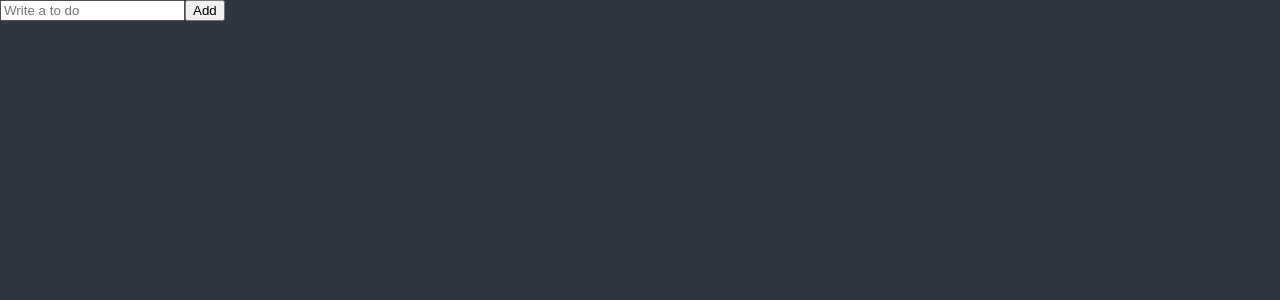
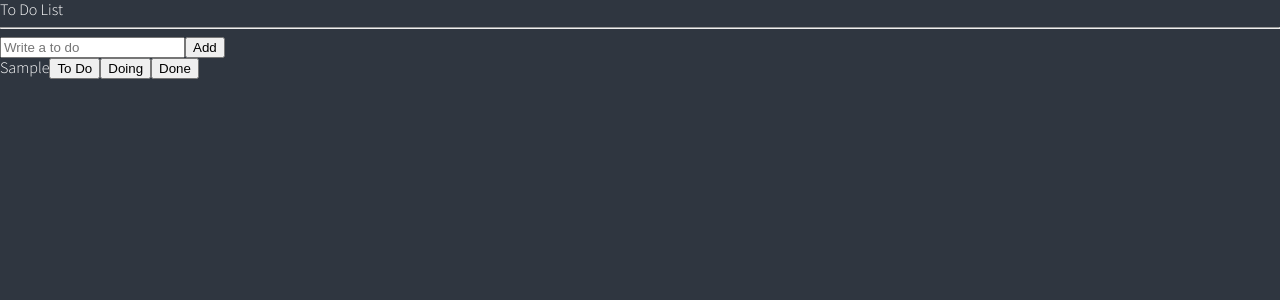
Before and after one commit to letminjae/Recoil_Todo_App, a React (Create React App) app: page / in a window 1280 px wide. Both pictures are taken after typing "Sample" into the empty fields and a click on the button "Add". Shown: the top 300 px of the page. Built offline with nearby package versions, Linux system fonts and the light colour scheme.

Commit message:
REFACTORING: devide components and atoms

```diff
--- a/src/App.tsx
+++ b/src/App.tsx
@@ -1,5 +1,5 @@
 import { createGlobalStyle } from "styled-components";
-import ToDoList from "./ToDoList";
+import ToDoList from "./components/ToDoList";
 
 const GlobalStyle = createGlobalStyle`
 @import url('https://fonts.googleapis.com/css2?family=Source+Sans+Pro:wght@300;400&display=swap');
--- /dev/null
+++ b/src/atoms.tsx
@@ -0,0 +1,12 @@
+import { atom } from "recoil";
+
+export interface IToDo {
+  text: string;
+  id: number;
+  category: "TO_DO" | "DOING" | "DONE";
+}
+
+export const toDoState = atom<IToDo[]>({
+  key: "toDo",
+  default: [],
+});
--- /dev/null
+++ b/src/components/CreateToDo.tsx
@@ -0,0 +1,35 @@
+import { useForm } from "react-hook-form";
+import { useSetRecoilState } from "recoil";
+import { toDoState } from "../atoms";
+
+interface IForm {
+  toDo: string;
+}
+
+function CreateToDo() {
+  const {register, handleSubmit, setValue} = useForm<IForm>();
+
+  const setToDos = useSetRecoilState(toDoState);
+
+  const handleValid = ({ toDo } : IForm) => {
+    setToDos((oldToDos) => [
+      { text: toDo, id: Date.now(), category: "TO_DO" },
+      ...oldToDos,
+    ]);
+    setValue("toDo", "");
+  };
+
+  return (
+    <form onSubmit={handleSubmit(handleValid)}>
+      <input
+        {...register("toDo", {
+          required: "Please write a To Do",
+        })}
+        placeholder="Write a to do"
+      />
+      <button>Add</button>
+    </form>
+  );
+}
+
+export default CreateToDo;
--- /dev/null
+++ b/src/components/ToDo.tsx
@@ -0,0 +1,15 @@
+import React from "react";
+import { IToDo } from "../atoms";
+
+function ToDo({ text }: IToDo) {
+  return (
+    <>
+      <span>{text}</span>
+      <button>To Do</button>
+      <button>Doing</button>
+      <button>Done</button>
+    </>
+  );
+}
+
+export default ToDo;
--- a/src/ToDoList.tsx
+++ b/src/components/ToDoList.tsx
@@ -1,27 +1,21 @@
-import React, { useState } from "react";
-import { useForm } from "react-hook-form";
-
-interface IForm {
-  toDo: string;
-}
+import { useRecoilValue } from "recoil";
+import { toDoState } from "../atoms";
+import CreateToDo from "./CreateToDo";
+import ToDo from "./ToDo";
 
 function ToDoList() {
-
-  const { register, handleSubmit, setValue } = useForm<IForm>();
-
-  const onSubmit = (data: IForm) => {
-    console.log("add to do", data.toDo)
-    setValue("toDo", "");
-  }
+  const toDos = useRecoilValue(toDoState);
 
   return (
     <div>
-      <form onSubmit={handleSubmit(onSubmit)}>
-        <input {...register("toDo", {
-          required: "Please write to do"
-        })} placeholder="Write a to do" />
-        <button>Add</button>
-      </form>
+      <h1>To Do List</h1>
+      <hr />
+      <CreateToDo />
+      <ul>
+        {toDos.map((toDo) => (
+          <ToDo key={toDo.id} {...toDo} />
+        ))}
+      </ul>
     </div>
   );
 }
```
